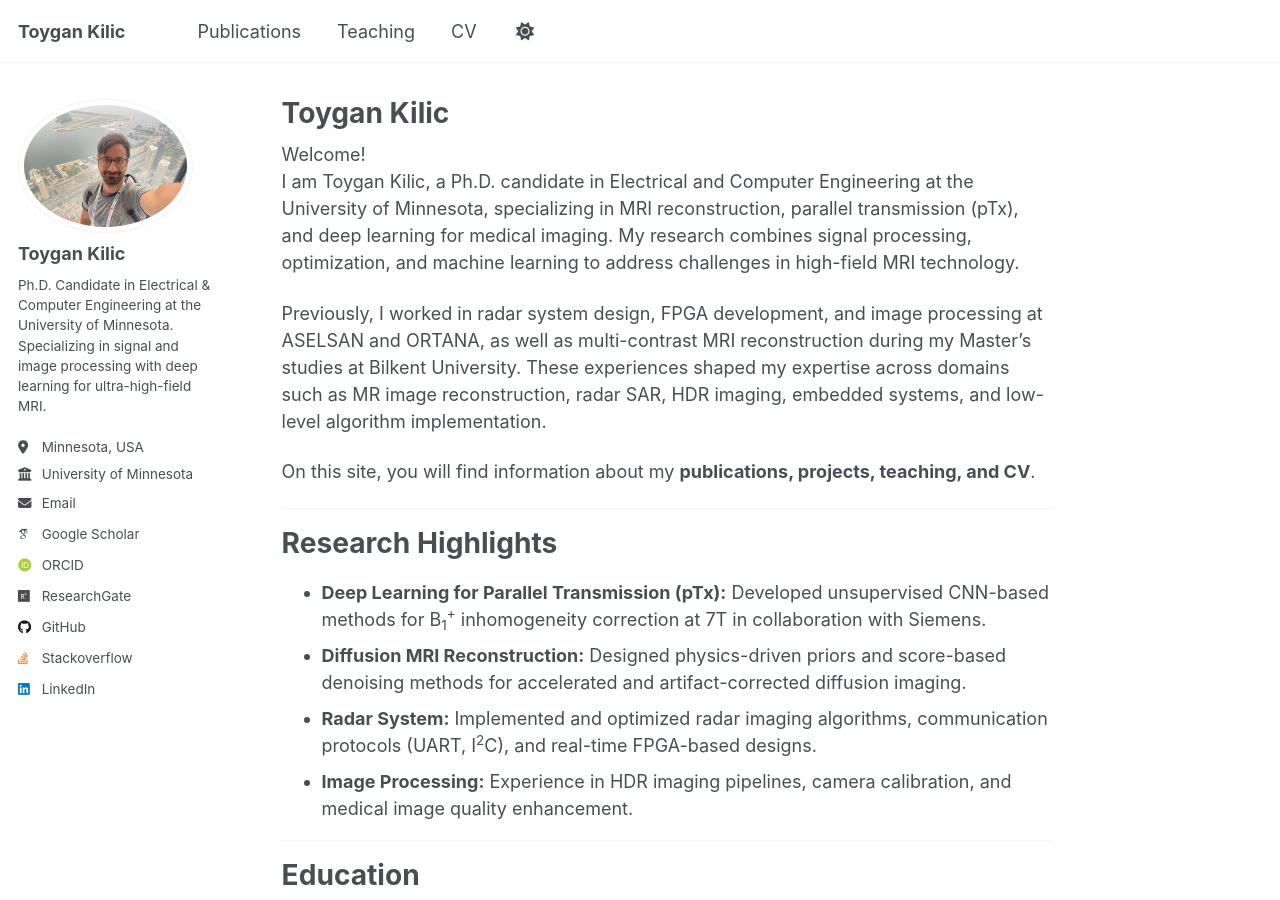
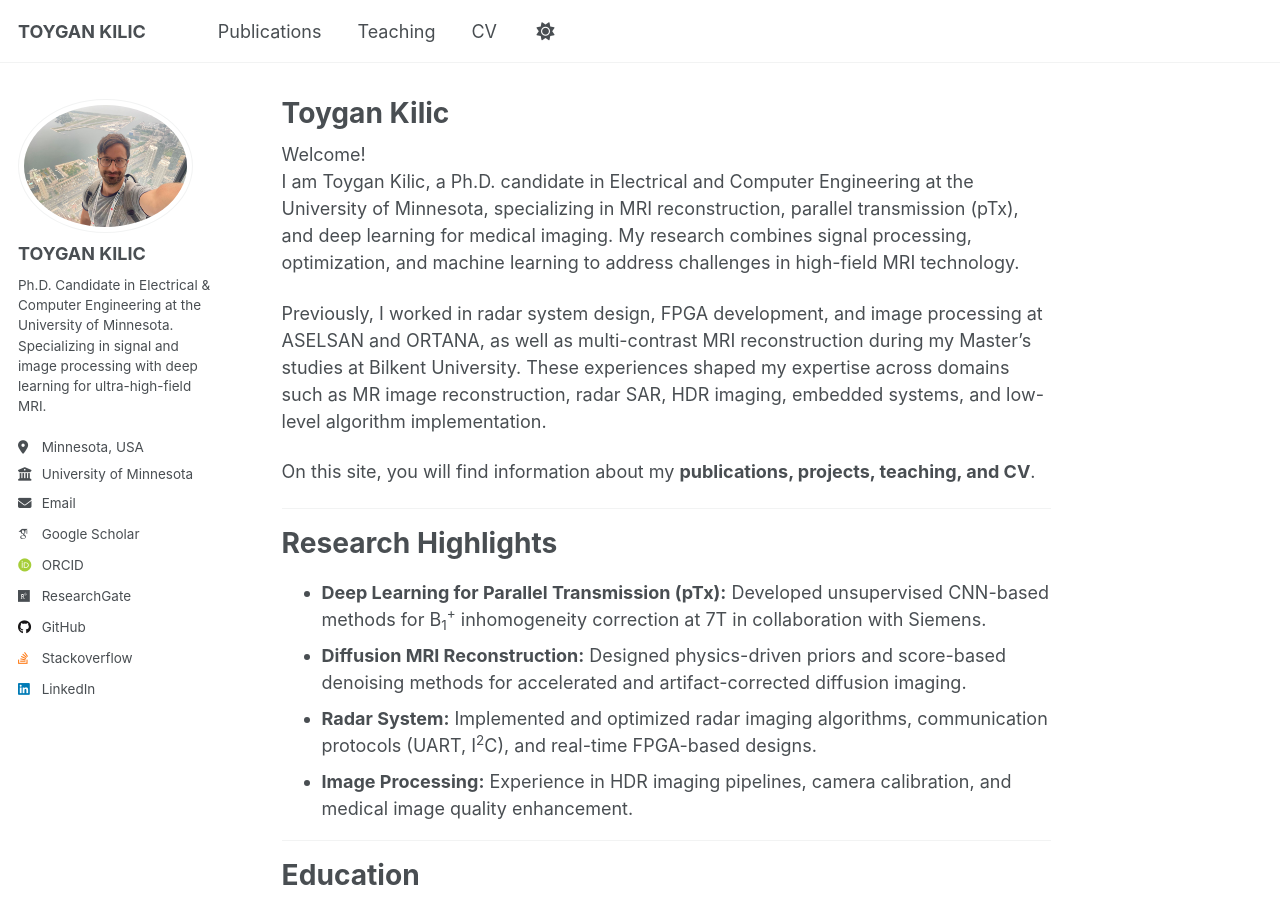
Before and after one commit to Toygan/toygan.github.io, a Jekyll site: the page built from _pages/about.md, in a window 1280 px wide and 900 px high. Built offline with Jekyll 4.4.1, drawn with Linux system fonts in a browser that asks for light colours; some web fonts are replaced; a script that is not in the unit is left out.

```diff
--- a/_config.yml
+++ b/_config.yml
@@ -6,7 +6,7 @@
 # Basic Site Settings
 locale                   : "en-US"
 site_theme               : "default"
-title                    : "Toygan Kilic"
+title                    : "TOYGAN KILIC"
 title_separator          : "-"
 name                     : &name "Toygan Kilic"
 description              : &description "Toygan Kilic's academic portfolio and research website"
@@ -17,7 +17,7 @@ repository               : "Toygan/toygan.github.io"    # Your repo
 # Site Author - Sidebar information
 author:
   avatar           : "profile.png"
-  name             : "Toygan Kilic"
+  name             : "TOYGAN KILIC"
   pronouns         :
   bio              : "Ph.D. Candidate in Electrical & Computer Engineering at the University of Minnesota. Specializing in signal and image processing with deep learning for ultra-high-field MRI."
   location         : "Minnesota, USA"
```
